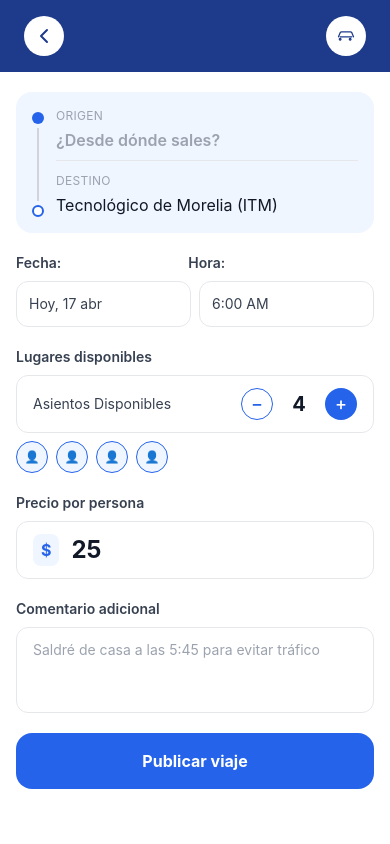
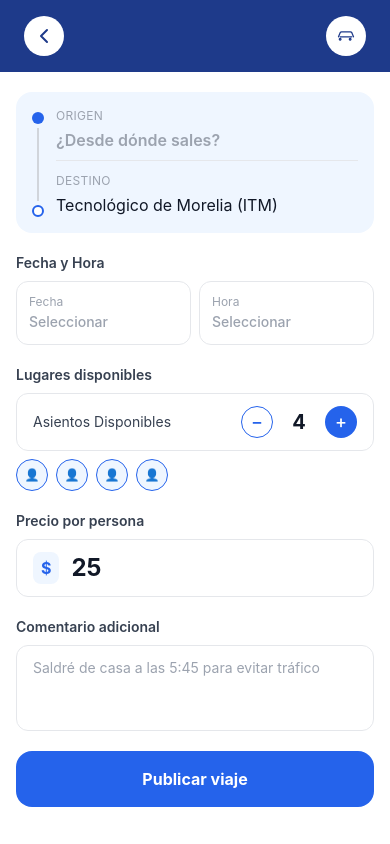
Before and after one commit to JoseAlbertRuiL/Proyecto_UniRaite-RAITEC-, a React Native app: screen / in a window 390 px wide. Built offline with nearby package versions, Linux system fonts and the light colour scheme.

Commit message:
Se implemento dateTimePPicker para el uso de calendario y hora en la UI de publicar viaje

```diff
--- a/app.json
+++ b/app.json
@@ -14,6 +14,9 @@
       "edgeToEdgeEnabled": true,
       "predictiveBackGestureEnabled": false,
       "package": "com.anonymous.appraitec"
-    }
+    },
+    "plugins": [
+      "@react-native-community/datetimepicker"
+    ]
   }
 }
--- a/package.json
+++ b/package.json
@@ -12,6 +12,7 @@
     "@prisma/client": "^7.5.0",
     "@prisma/react-native": "^6.0.1",
     "@react-native-async-storage/async-storage": "2.2.0",
+    "@react-native-community/datetimepicker": "8.4.4",
     "@tanstack/react-query": "^5.99.2",
     "bcrypt": "^6.0.0",
     "expo": "~54.0.33",
--- a/src/screens/trip/PublishTripScreen.tsx
+++ b/src/screens/trip/PublishTripScreen.tsx
@@ -8,11 +8,12 @@ import {
   StatusBar,
   Alert,
   ActivityIndicator,
+  Platform,
 } from 'react-native';
+import DateTimePicker from '@react-native-community/datetimepicker';
 import AsyncStorage from '@react-native-async-storage/async-storage';
 import Header from '../../components/common/HeaderBack';
 import { API_URL } from '../../services/api';
-
 
 interface TripForm {
   origen: string;
@@ -22,26 +23,69 @@ interface TripForm {
   asientos: number;
   precio: string;
   comentario: string;
-
 }
 
 const INITIAL_FORM: TripForm = {
   origen: '',
   destino: 'Tecnológico de Morelia (ITM)',
-  fecha: 'Hoy, 17 abr',
-  hora: '6:00 AM',
+  fecha: '',
+  hora: '',
   asientos: 4,
   precio: '25',
   comentario: '',
-
 };
 
 const PublishTripScreen = ({ navigation }: any) => {
   const [form, setForm] = useState<TripForm>(INITIAL_FORM);
   const [isLoading, setIsLoading] = useState(false);
 
+  // Estados para los pickers
+  const [date, setDate] = useState(new Date());
+  const [showDatePicker, setShowDatePicker] = useState(false);
+  const [showTimePicker, setShowTimePicker] = useState(false);
+
   const updateField = <K extends keyof TripForm>(field: K, value: TripForm[K]) => {
     setForm(prev => ({ ...prev, [field]: value }));
+  };
+
+  // Formatea fecha como "Hoy, 17 abr" o "Mañana, 18 abr"
+  const formatFecha = (d: Date): string => {
+    const hoy = new Date();
+    const manana = new Date();
+    manana.setDate(hoy.getDate() + 1);
+
+    const meses = ['ene', 'feb', 'mar', 'abr', 'may', 'jun',
+                   'jul', 'ago', 'sep', 'oct', 'nov', 'dic'];
+    const dia = d.getDate();
+    const mes = meses[d.getMonth()];
+
+    if (d.toDateString() === hoy.toDateString()) return `Hoy, ${dia} ${mes}`;
+    if (d.toDateString() === manana.toDateString()) return `Mañana, ${dia} ${mes}`;
+    return `${dia} ${mes}`;
+  };
+
+  // Formatea hora como "6:00 AM"
+  const formatHora = (d: Date): string => {
+    let hours = d.getHours();
+    const minutes = d.getMinutes().toString().padStart(2, '0');
+    const ampm = hours >= 12 ? 'PM' : 'AM';
+    hours = hours % 12 || 12;
+    return `${hours}:${minutes} ${ampm}`;
+  };
+
+  const onChangeFecha = (_: any, selectedDate?: Date) => {
+    setShowDatePicker(false);
+    if (selectedDate) {
+      setDate(selectedDate);
+      updateField('fecha', formatFecha(selectedDate));
+    }
+  };
+
+  const onChangeHora = (_: any, selectedDate?: Date) => {
+    setShowTimePicker(false);
+    if (selectedDate) {
+      updateField('hora', formatHora(selectedDate));
+    }
   };
 
   const incrementarAsientos = () => {
@@ -59,6 +103,14 @@ const PublishTripScreen = ({ navigation }: any) => {
     }
     if (!form.destino.trim()) {
       Alert.alert('Faltan datos', 'Por favor ingresa el destino del viaje.');
+      return;
+    }
+    if (!form.fecha) {
+      Alert.alert('Faltan datos', 'Por favor selecciona la fecha del viaje.');
+      return;
+    }
+    if (!form.hora) {
+      Alert.alert('Faltan datos', 'Por favor selecciona la hora del viaje.');
       return;
     }
     if (!form.precio || parseFloat(form.precio) <= 0) {
@@ -147,27 +199,58 @@ const PublishTripScreen = ({ navigation }: any) => {
             </View>
           </View>
 
-          {/*  Fecha y Hora  */}
+          {/* Fecha y Hora */}
           <View>
-            <Text className="text-sm font-semibold text-gray-700 mb-2">Fecha:                                    Hora:</Text>
+            <Text className="text-sm font-semibold text-gray-700 mb-2">Fecha y Hora</Text>
             <View className="flex-row gap-2">
+
               <TouchableOpacity
-                className="flex-1 flex-row items-center gap-2 border border-gray-200 rounded-xl px-3 py-3"
-                onPress={() => {}}
+                className="flex-1 border border-gray-200 rounded-xl px-3 py-3"
+                onPress={() => setShowDatePicker(true)}
               >
-                <Text className="text-sm text-gray-700">{form.fecha}</Text>
+                <Text className="text-xs text-gray-400 mb-0.5">Fecha</Text>
+                <Text className={`text-sm font-medium ${form.fecha ? 'text-gray-900' : 'text-gray-400'}`}>
+                  {form.fecha || 'Seleccionar'}
+                </Text>
               </TouchableOpacity>
 
               <TouchableOpacity
-                className="flex-1 flex-row items-center gap-2 border border-gray-200 rounded-xl px-3 py-3"
-                onPress={() => {}}
+                className="flex-1 border border-gray-200 rounded-xl px-3 py-3"
+                onPress={() => setShowTimePicker(true)}
               >
-                <Text className="text-sm text-gray-700">{form.hora}</Text>
+                <Text className="text-xs text-gray-400 mb-0.5">Hora</Text>
+                <Text className={`text-sm font-medium ${form.hora ? 'text-gray-900' : 'text-gray-400'}`}>
+                  {form.hora || 'Seleccionar'}
+                </Text>
               </TouchableOpacity>
+
             </View>
           </View>
 
-          {/*  Asientos disponibles  */}
+          {/* Date Picker */}
+          {showDatePicker && (
+            <DateTimePicker
+              value={date}
+              mode="date"
+              display={Platform.OS === 'ios' ? 'spinner' : 'default'}
+              minimumDate={new Date()}
+              onChange={onChangeFecha}
+              locale="es-MX"
+            />
+          )}
+
+          {/* Time Picker */}
+          {showTimePicker && (
+            <DateTimePicker
+              value={date}
+              mode="time"
+              display={Platform.OS === 'ios' ? 'spinner' : 'default'}
+              is24Hour={false}
+              onChange={onChangeHora}
+            />
+          )}
+
+          {/* Asientos disponibles */}
           <View>
             <Text className="text-sm font-semibold text-gray-700 mb-2">Lugares disponibles</Text>
             <View className="flex-row items-center justify-between border border-gray-200 rounded-xl px-4 py-3">
@@ -207,7 +290,7 @@ const PublishTripScreen = ({ navigation }: any) => {
             </View>
           </View>
 
-          {/*  Precio  */}
+          {/* Precio */}
           <View>
             <Text className="text-sm font-semibold text-gray-700 mb-2">Precio por persona</Text>
             <View className="flex-row items-center gap-3 border border-gray-200 rounded-xl px-4 py-3">
@@ -226,7 +309,7 @@ const PublishTripScreen = ({ navigation }: any) => {
             </View>
           </View>
 
-          {/*  Comentario  */}
+          {/* Comentario */}
           <View>
             <Text className="text-sm font-semibold text-gray-700 mb-2">Comentario adicional</Text>
             <TextInput
@@ -241,7 +324,7 @@ const PublishTripScreen = ({ navigation }: any) => {
             />
           </View>
 
-          {/*  Publicar  */}
+          {/* Publicar */}
           <TouchableOpacity
             onPress={publicarViaje}
             disabled={isLoading}
```
Also changed, not shown: 1 other file (tests, documents, lock files or other folders). Lines whose indentation alone changed are shown as unchanged.
